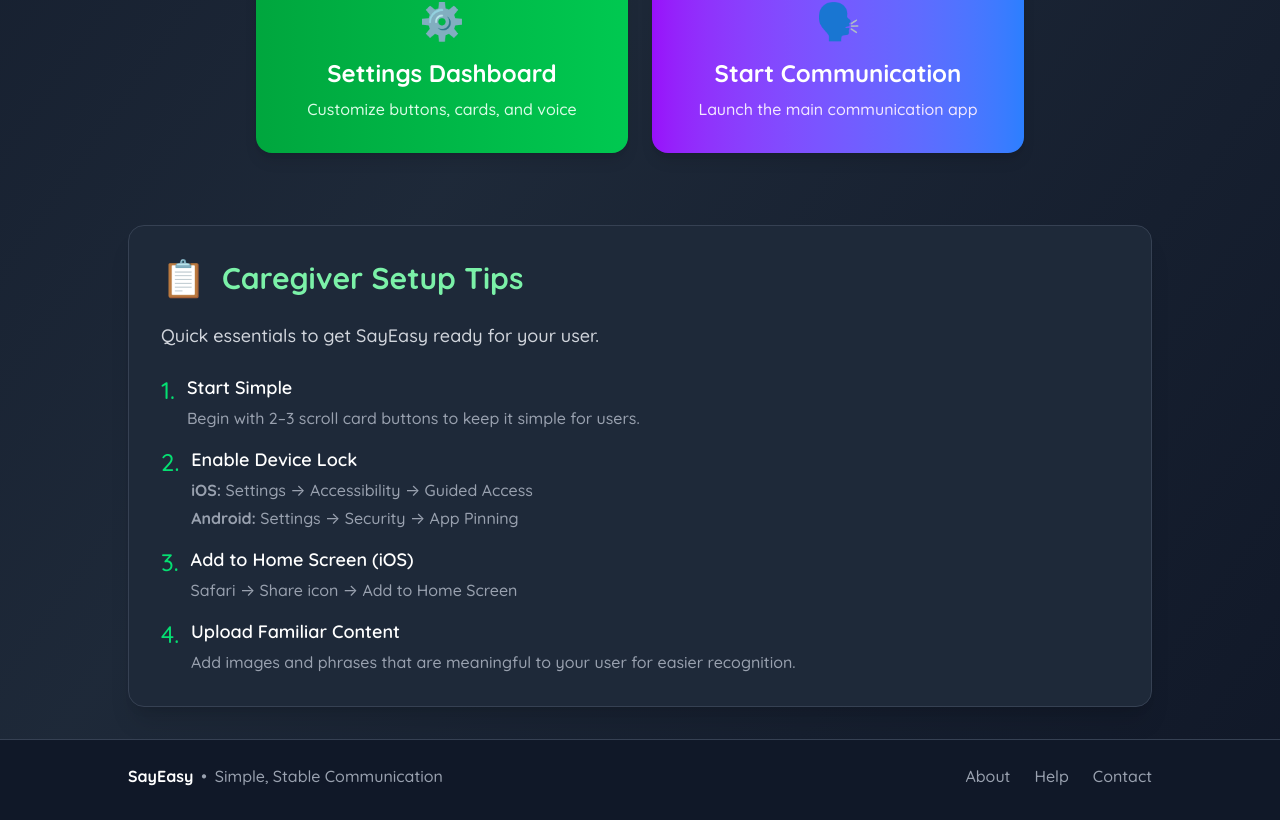
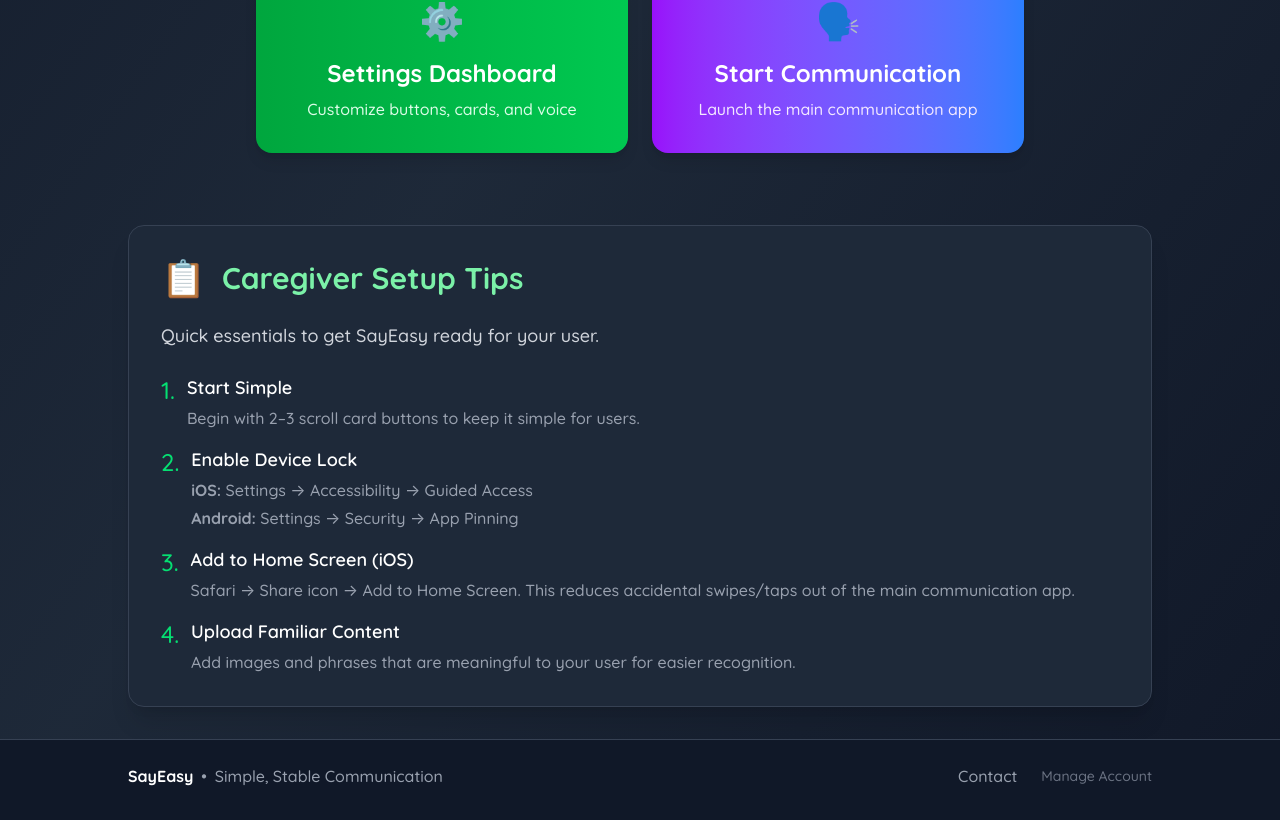
Before and after one commit to Ameee6/SayEasyLive, a React (Vite) app: page / in a window 1280 px wide. Shown: the part 1006-1826 px from the top of the page. Built offline with nearby package versions, Linux system fonts and the light colour scheme.

Commit message:
Homepage update: Remove About/Help links, add Contact link and Manage Account placeholder
Co-authored-by: Ameee6 <209204818+Ameee6@users.noreply.github.com>

```diff
--- a/src/components/Homepage.jsx
+++ b/src/components/Homepage.jsx
@@ -237,7 +237,7 @@ function Homepage({ onNavigateToSettings, onNavigateToMain }) {
                 <div>
                   <span className="font-semibold text-white">Add to Home Screen (iOS)</span>
                   <p className="text-gray-400 text-base mt-1">
-                    Safari → Share icon → Add to Home Screen
+                    Safari → Share icon → Add to Home Screen. This reduces accidental swipes/taps out of the main communication app.
                   </p>
                 </div>
               </li>
@@ -270,15 +270,22 @@ function Homepage({ onNavigateToSettings, onNavigateToMain }) {
             <span>Simple, Stable Communication</span>
           </div>
           <div className="flex gap-6 text-gray-400">
-            <span className="cursor-default" title="Coming soon">
-              About
-            </span>
-            <span className="cursor-default" title="Coming soon">
-              Help
-            </span>
-            <span className="cursor-default" title="Coming soon">
+            <a
+              href="https://ajamcodes.netlify.app"
+              target="_blank"
+              rel="noopener noreferrer"
+              className="hover:text-white transition-colors"
+            >
               Contact
-            </span>
+            </a>
+            <button
+              className="text-gray-500 text-sm cursor-default"
+              title="Account management coming soon"
+              aria-label="Manage Account - Account management coming soon"
+              disabled
+            >
+              Manage Account
+            </button>
           </div>
         </div>
       </footer>
```
